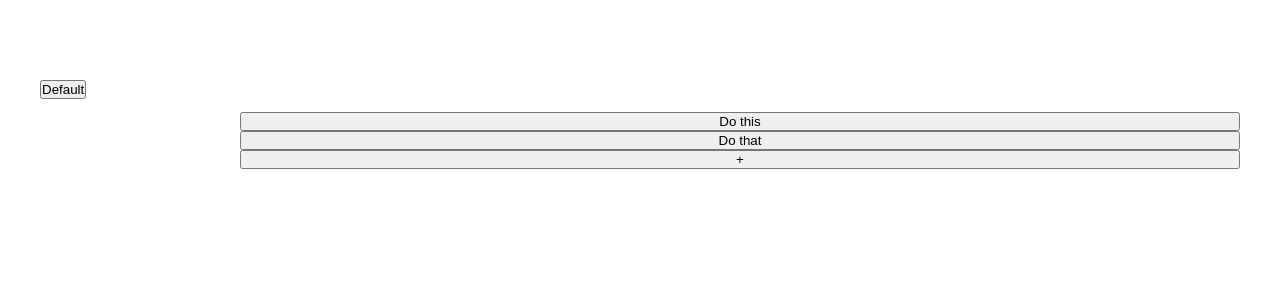
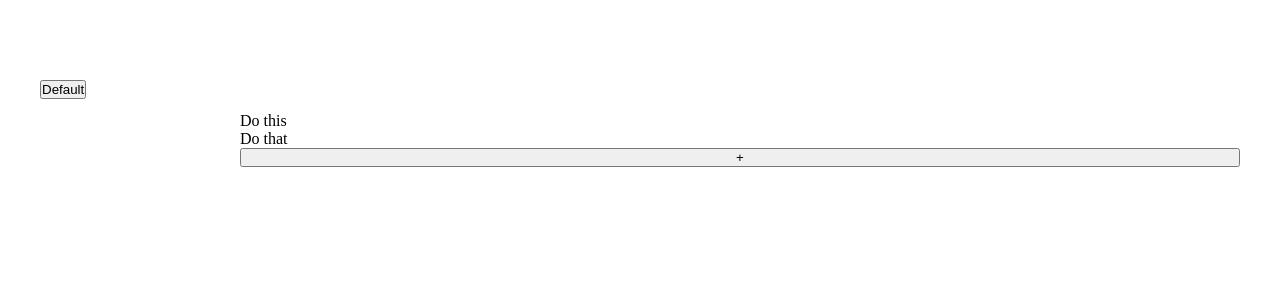
Before and after one commit to Emphibian/top-todolist, a plain HTML site: page src/index.html in a window 1280 px wide. Drawn offline with Linux system fonts and the light colour scheme.

Commit message:
Remove buttons inside the todo-item

```diff
--- a/src/index.html
+++ b/src/index.html
@@ -16,10 +16,10 @@
         </div>
         <div class="todo-list">
           <div class="todo-item">
-            <button>Do this</button>
+            Do this
           </div>
           <div class="todo-item">
-            <button>Do that</button>
+            Do that
           </div>
           <button class="add-button">+</button>
         </div>
```
